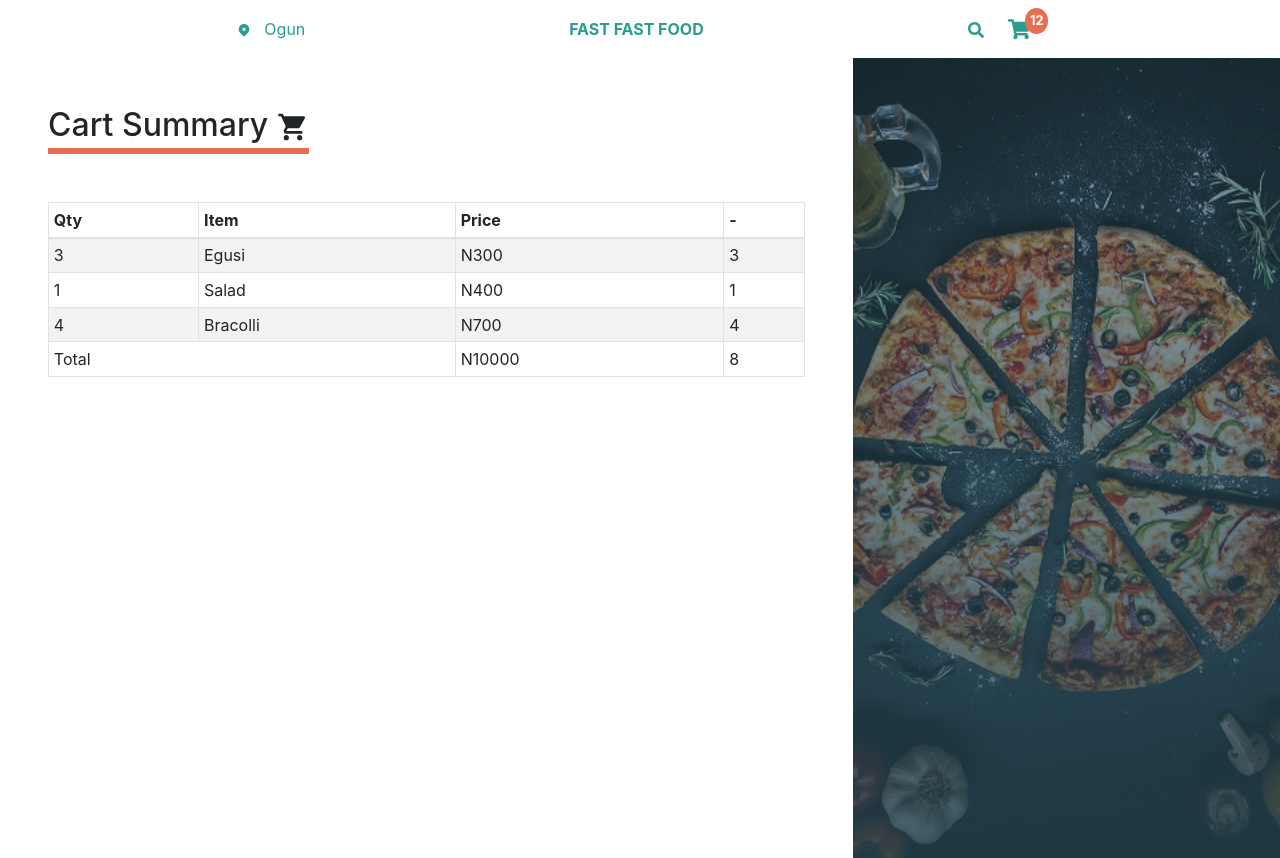
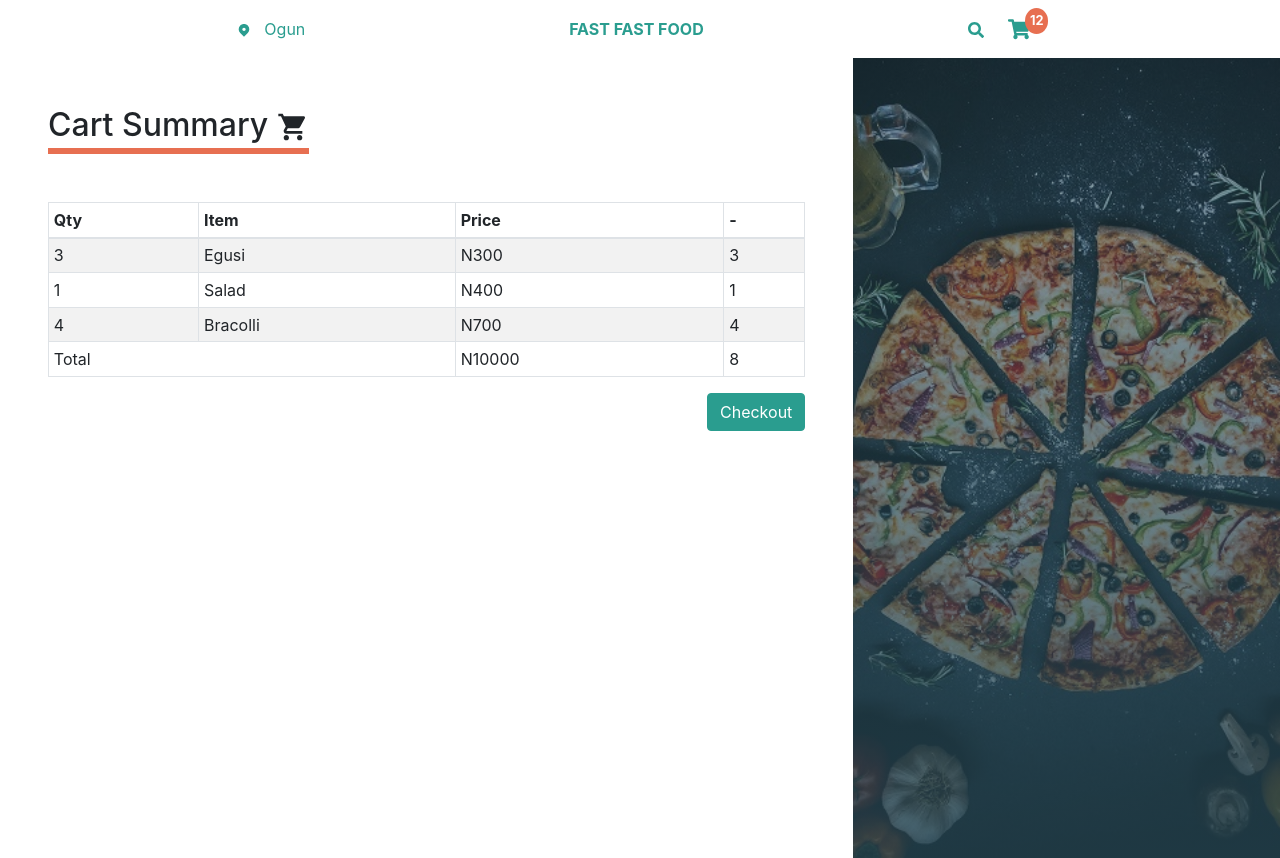
Before and after one commit to Olusamimaths/Fast-Fast-Food, a React (Create React App) app: page /cart in a window 1280 px wide. Built offline with nearby package versions, Linux system fonts and the light colour scheme.

Commit message:
CartSummary static design complete

```diff
--- a/src/components/CartSummary/CartSummary.tsx
+++ b/src/components/CartSummary/CartSummary.tsx
@@ -36,6 +36,7 @@ const CartSummary: React.FC = () => {
             <h2 className="mb-5 pb-1 secondary-title">
               Cart Summary <MdShoppingCart />
             </h2>
+            <div>
               <Table striped bordered hover responsive="sm" size="sm">
                 <thead>
                   <tr>
@@ -63,6 +64,11 @@ const CartSummary: React.FC = () => {
                   </tr>
                 </tbody>
               </Table>
+              <div className="d-flex justify-content-end">
+                <Button className="flex-right">Checkout</Button>
+              </div>
+
+            </div>
           </Col>
           <Col className="cart-summary-container" xs="12" sm="4" lg="4"></Col>
         </Row>
```
Lines whose indentation alone changed are shown as unchanged.
